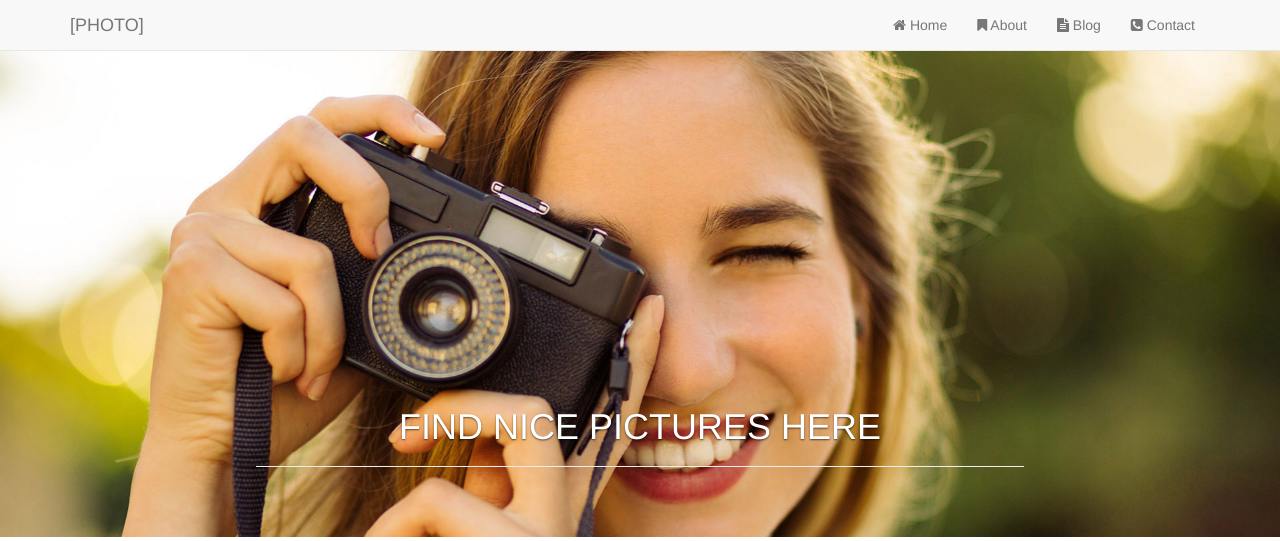
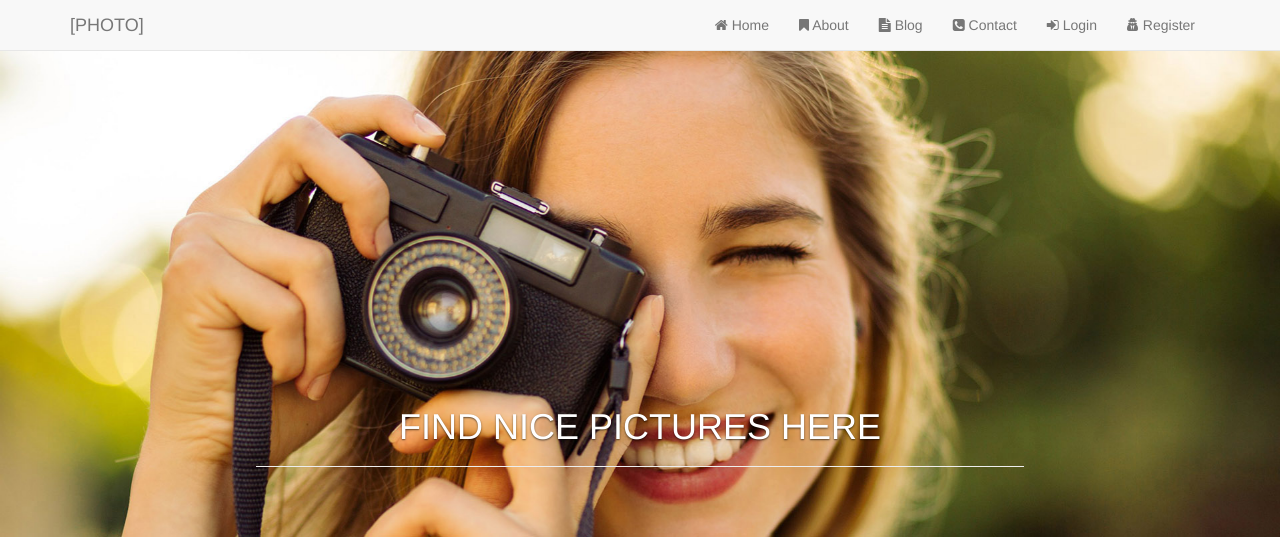
Before and after one commit to LUPUS001/Symfony-Blog, a Symfony app: template templates/page/index.html.twig in a window 1280 px wide. Shown: the top 541 px of the page. Run offline with Twig, Linux system fonts and the light colour scheme; the template is opened without the code that fills it, so the values that code supplies are empty; some libraries are stand-ins or nearby versions.

Commit message:
3.5 Modificar la navegación

```diff
--- a/templates/partials/_navigation.html.twig
+++ b/templates/partials/_navigation.html.twig
@@ -13,4 +13,10 @@
         <a href="{{ path('contact') }}"><i class="fa fa-phone-square sr-icons"></i> Contact</a>
     </li>
 
+    {% if app.user %}
+        <li><a href="{{ path('app_logout') }}"><i class="fa fa-sign-out sr-icons"></i> {{ app.user.email }} - Logout</a></li>
+    {% else %}
+        <li class="{{ (app.request.attributes.get('_route') == 'app_login')  ? 'active': ''}} lien"><a href="{{ path('app_login') }}"><i class="fa fa-sign-in sr-icons"></i> Login</a></li>
+        <li class="{{ (app.request.attributes.get('_route') == 'app_register')  ? 'active': ''}} "><a href="{{ path('app_register') }}"><i class="fa fa-user-secret sr-icons"></i> Register</a></li>
+    {% endif %}
 </ul>
```
